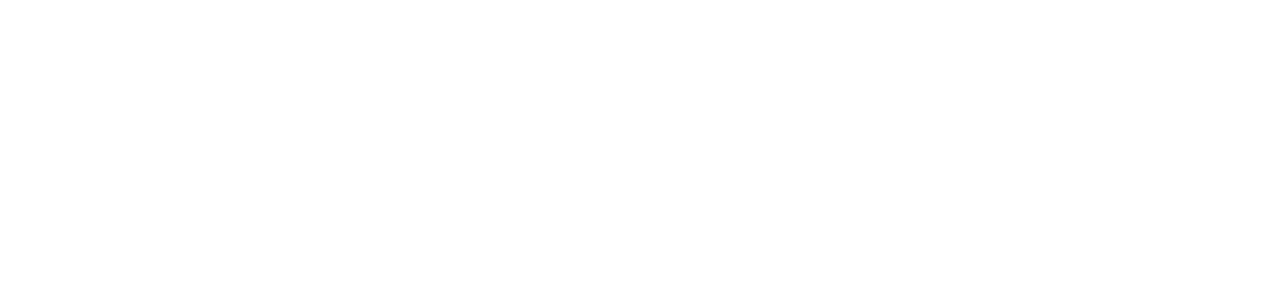
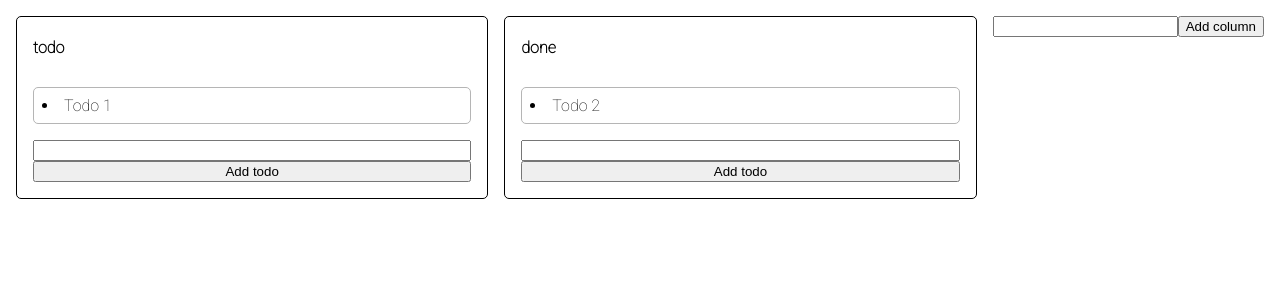
Before and after one commit to garaxer/portfolio, a React (Create React App) app: page /todos in a window 1280 px wide. Before the commit this address had no page. Shown: the top 300 px of the page. Built offline with nearby package versions, Linux system fonts and the light colour scheme.

Commit message:
add todos

```diff
--- a/src/components/App.tsx
+++ b/src/components/App.tsx
@@ -4,11 +4,13 @@
 
 import Landing from "./landing/Landing";
 import GridGame from "./grid/GridGame";
+import Todos from "./todos/Todos";
 
 function App() {
   return (
     <Router>
       <Routes>
+        <Route path="/todos" element={<Todos />} />
         <Route path="/gridgame" element={<GridGame />} />
         <Route path="/" element={<Landing />} />
       </Routes>
--- /dev/null
+++ b/src/components/todos/Todos.css
@@ -0,0 +1,36 @@
+body {
+  font-family: "Roboto", sans-serif;
+}
+
+.todos-container {
+  display: flex;
+  flex-direction: row;
+  justify-content: space-between;
+  margin: 1rem;
+}
+
+.todos-column {
+  flex-grow: 1;
+  margin-right: 1rem;
+  padding: 1rem;
+  padding-top: 0;
+  border: 1px solid black;
+  border-radius: 5px;
+  display: flex;
+  flex-direction: column;
+}
+.todos-wrapper {
+  flex-grow: 1;
+  margin-bottom: 1rem;
+}
+
+.todos-todo {
+  border: 1px solid rgb(181, 181, 181);
+  border-radius: 5px;
+  padding: 0.5rem;
+  margin-top: 0.5rem;
+}
+
+.todos-todo:hover {
+  background-color: tan;
+}
--- /dev/null
+++ b/src/components/todos/Todos.tsx
@@ -0,0 +1,98 @@
+import React, { useReducer, useState } from "react";
+import "./Todos.css";
+
+type Todo = {
+  id: number;
+  title: string;
+  column: string;
+};
+
+type TodoAction =
+  | { type: "ADD_TODO"; todo: Omit<Todo, "id"> }
+  | { type: "DELETE_TODO"; id: number }
+  | { type: "MOVE_TODO"; column: string; id: number };
+
+const initialTodos = [
+  {
+    id: 1,
+    title: "Todo 1",
+    column: "todo",
+  },
+  {
+    id: 2,
+    title: "Todo 2",
+    column: "done",
+  },
+];
+let nextId = 2;
+const reducer = (state: Todo[], action: TodoAction) => {
+  switch (action.type) {
+    case "MOVE_TODO":
+      return state.map((todo) =>
+        todo.id === action.id ? { ...todo, column: action.column } : todo
+      );
+    case "ADD_TODO":
+      nextId = nextId + 1;
+      return [...state, { ...action.todo, id: nextId }];
+    default:
+      return state;
+  }
+};
+
+const Todos = () => {
+  const [todos, dispatchTodo] = useReducer(reducer, initialTodos);
+  const [columns, dispatchColumns] = useReducer(
+    (s: { [k: string]: string }, a: { [k: string]: string }) => ({
+      ...s,
+      ...a,
+    }),
+    { todo: "", done: "" }
+  );
+  const [newColumn, setNewColumn] = useState("");
+  return (
+    <div className="todos-container">
+      {Object.entries(columns).map(([column, value]) => (
+        <div className="todos-column" id={column}>
+          <h4 className="todos-columnHeader">{column}</h4>
+          <div className="todos-wrapper">
+            {todos
+              .filter((todo) => todo.column === column)
+              .map((todo) => (
+                <li className="todos-todo" id={todo.id.toString()}>
+                  {todo.title}
+                </li>
+              ))}
+          </div>
+          <input
+            value={value}
+            onChange={(e) => dispatchColumns({ [column]: e.target.value })}
+            type={"text"}
+          />
+          <button
+            onClick={() => {
+              dispatchTodo({
+                type: "ADD_TODO",
+                todo: { column, title: value },
+              });
+              dispatchColumns({ [column]: "" });
+            }}
+          >
+            Add todo
+          </button>
+        </div>
+      ))}
+      <div className="newColumn">
+        <input
+          value={newColumn}
+          onChange={(e) => setNewColumn(e.target.value)}
+          type={"text"}
+        />
+        <button onClick={() => dispatchColumns({ [newColumn]: "" })}>
+          Add column
+        </button>
+      </div>
+    </div>
+  );
+};
+
+export default Todos;
```
